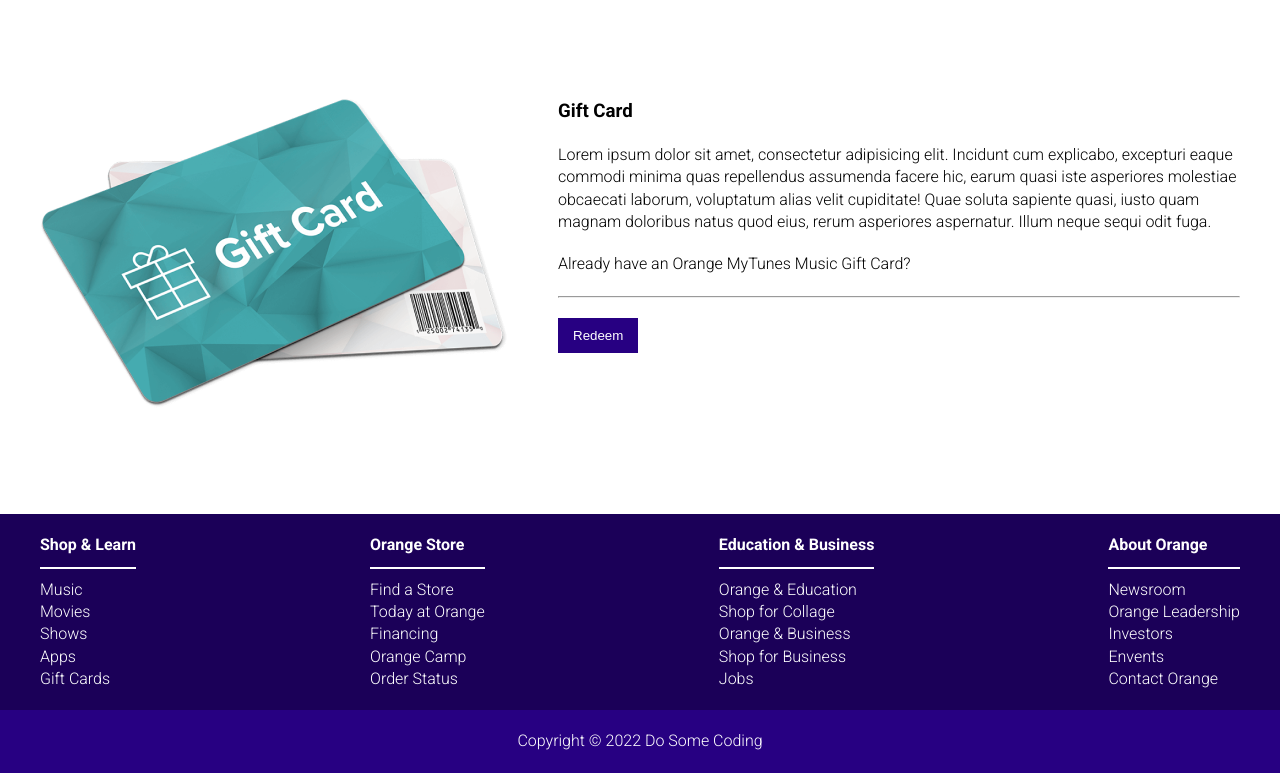
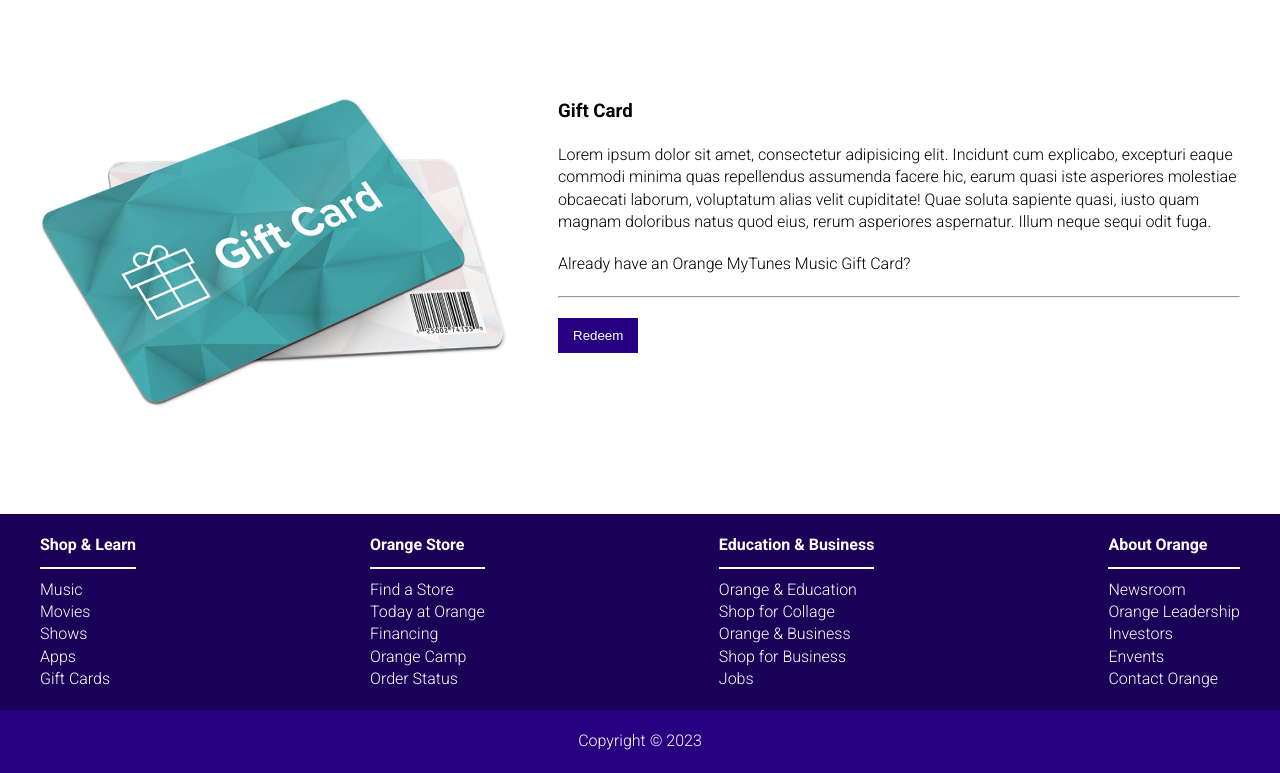
Before and after one commit to HARRIS78/Music-website, a plain HTML site: page index.html in a window 1280 px wide. Shown: the part 3726-4499 px from the top of the page. Drawn offline with Linux system fonts and the light colour scheme.

Commit message:
Update index.html

```diff
--- a/index.html
+++ b/index.html
@@ -167,7 +167,7 @@
         </div>
       </section>
       <section class="footer-lower">
-        <p>Copyright © 2022 Do Some Coding</p>
+        <p>Copyright © 2023</p>
       </section>
     </footer>
   </body>
```
